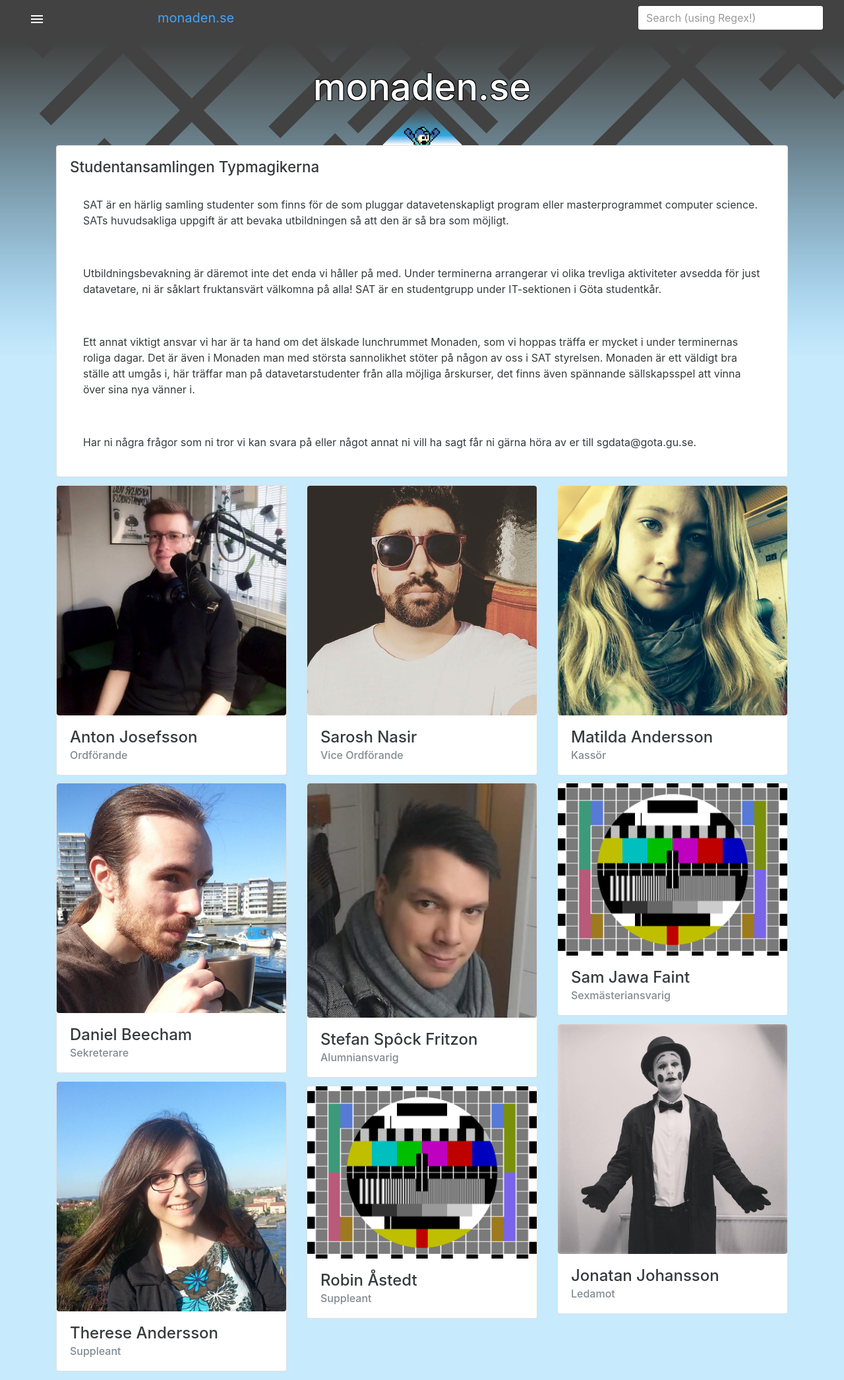
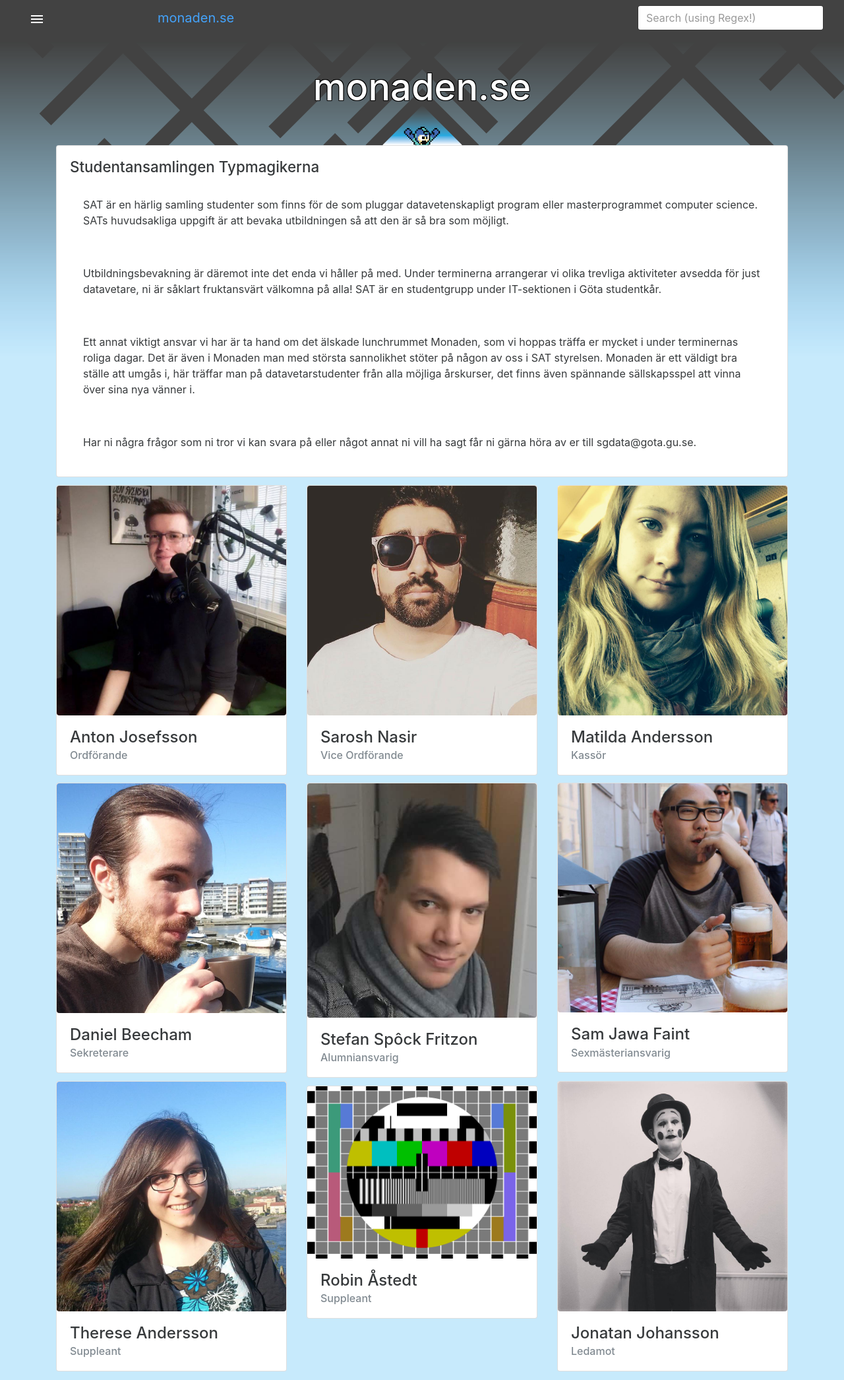
Before and after one commit to DJTunafish/typmagikerna.github.io, a Jekyll site: the page built from sat.html, in a window 1280 px wide. Shown: the whole page at 66% size. Built offline with Jekyll 4.4.1, drawn with Linux system fonts in a browser that asks for light colours; a script that is not in the unit is left out.

Commit message:
och sams bild ska in

```diff
--- a/sat.html
+++ b/sat.html
@@ -75,7 +75,7 @@
 
   <div class="peep col-xs-12 col-sm-6 col-md-4">
     <div class="card">
-      <img src="{{ site.images.url }}{{ site.images.baseurl }}test.png" alt="Card image" class="card-img-top card-img">
+      <img src="{{ site.images.url }}{{ site.images.baseurl }}sam.jpg" alt="Card image" class="card-img-top card-img">
       <div class="card-block">
         <h4 class="card-title">Sam Jawa Faint</h4>
         <h6 class="card-subtitle text-muted">Sexmästeriansvarig</h6>
```
Also changed, not shown: images/sam.jpg (added).
